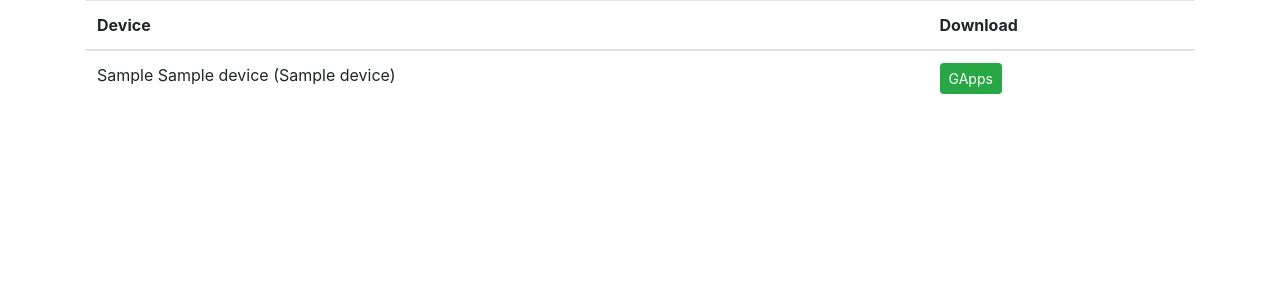
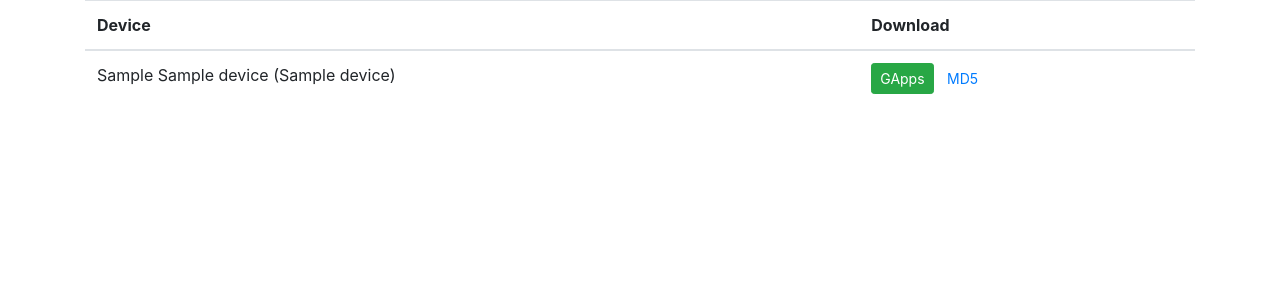
Before and after one commit to shipperstack/shipper, a Django app: page / in a window 1280 px wide. Shown: the part 56-356 px from the top of the page. Run offline with Django 3.2, Linux system fonts and the light colour scheme; tables that the repository leaves empty hold one stand-in row (values such as "Sample post"); some libraries are stand-ins or nearby versions.

Commit message:
shipper: templates: add MD5 links and line breaks

```diff
--- a/shipper/templates/shipper/downloads.html
+++ b/shipper/templates/shipper/downloads.html
@@ -18,9 +18,14 @@
                     <td>
                         {% if device.has_gapps_builds %}
                             <a href="{{ device.get_latest_gapps_build_object.zip_file.url }}" class="btn btn-success btn-sm" title="">GApps</a>
+                            <a href="{{ device.get_latest_gapps_build_object.md5_file.url }}" class="btn btn-link btn-sm">MD5</a>
+                        {% endif %}
+                        {% if device.has_gapps_builds and device.has_nongapps_builds %}
+                            <br>
                         {% endif %}
                         {% if device.has_nongapps_builds %}
                             <a href="{{ device.get_latest_nongapps_build_object.zip_file.url }}" class="btn btn-info btn-sm">Non-GApps</a>
+                            <a href="{{ device.get_latest_nongapps_build_object.md5_file.url }}" class="btn btn-link btn-sm">MD5</a>
                         {% endif %}
                     </td>
                 {% endif %}
```
